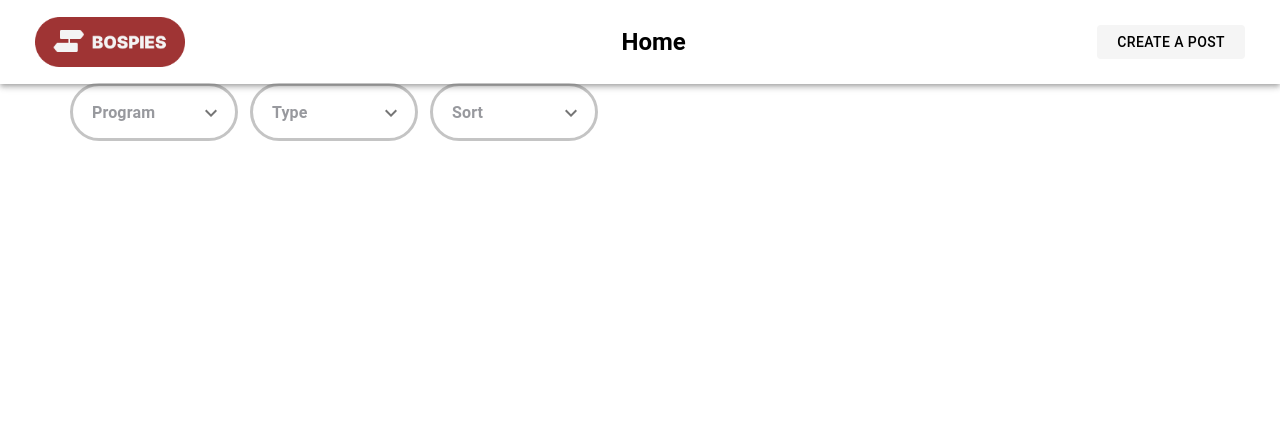
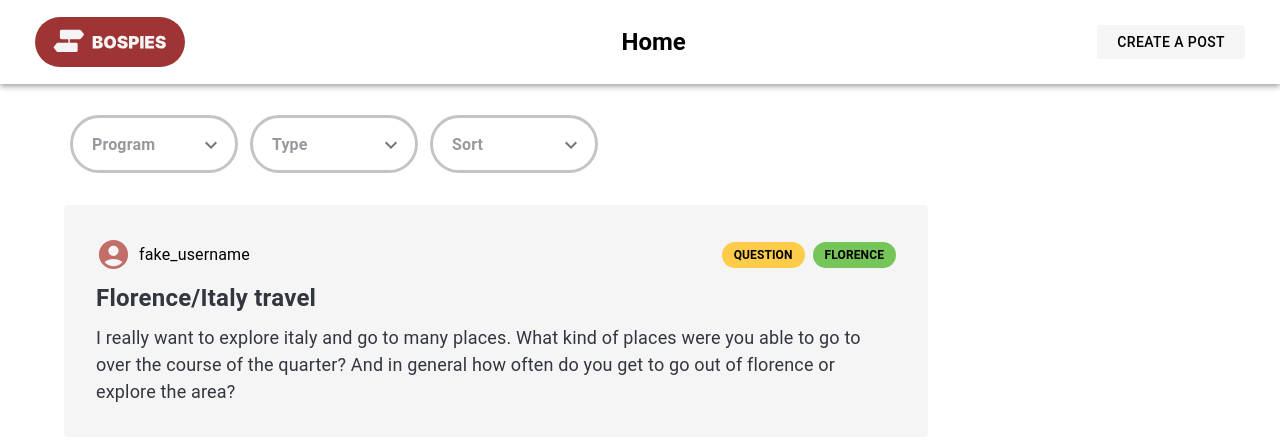
Before and after one commit to DaivdYuan/Bospies, a React (Create React App) app in the folder bospies-app/: page /post/1 in a window 1280 px wide. Shown: the top 440 px of the page. Built offline with nearby package versions, Linux system fonts and the light colour scheme.

Commit message:
Add post card component (IN PROGRESS)

```diff
--- a/bospies-app/src/components/FilterButton.js
+++ b/bospies-app/src/components/FilterButton.js
@@ -4,7 +4,7 @@ import ExpandMoreIcon from '@mui/icons-material/ExpandMore';
 import { styled } from "@mui/system";
 
 const ExpandMoreStyled = styled(ExpandMoreIcon)({
-  color: "green",
+  // color: "green",
   paddingRight: "8px",
   "&.MuiSelect-iconOpen": {
     paddingRight: 0,
--- a/bospies-app/src/components/NavBar.js
+++ b/bospies-app/src/components/NavBar.js
@@ -5,6 +5,7 @@ import Toolbar from '@mui/material/Toolbar';
 import Typography from '@mui/material/Typography';
 import Button from '@mui/material/Button';
 import icon from './../BospiesLogo.png';
+import iconSVG from './../Icon.svg'
 
 let barStyle = {
     color: "black",
@@ -25,7 +26,7 @@ export default function NavBar() {
             <Box sx={{ flexGrow: 1 }}>
                 <AppBar position="static">
                     <Toolbar style={barStyle}>
-                        <img src={icon} width="150"/>
+                        <img src={iconSVG} width="150"/>
                         <Typography variant="h5" style={{marginLeft:"25px"}}>
                             <b>Home</b>
                         </Typography>
--- /dev/null
+++ b/bospies-app/src/components/Post.js
@@ -0,0 +1,71 @@
+import * as React from 'react';
+import { Box, Typography, Grid, Stack, ButtonBase } from '@mui/material';
+import ExpandMoreIcon from '@mui/icons-material/ExpandMore';
+import AccountCircleIcon from '@mui/icons-material/AccountCircle';
+import { styled } from "@mui/system";
+import colors from "../json/colors.json"
+
+const PostBox = styled(Box)({
+  padding: "32px",
+  backgroundColor: "#F5F5F5",
+  // opacity: 0.4,
+  borderRadius: 4,
+  // justifyContent: "flex-start"
+});
+
+const Post = (props) => {
+  const { post } = props;
+
+  return (
+    <PostBox justifyContent="flex-end">
+      <Grid container direction="row" alignItems="center" justifyContent="space-between" sx={{marginBottom: "8px"}}>
+        <Grid item direction="row">
+          <Grid container columnGap={1} alignItems="center">
+            <AccountCircleIcon sx={{color: "#C16D68"}} fontSize="large"/>
+            <Typography sx={{fontSize: "16px"}}>
+              {post.username}
+            </Typography>
+          </Grid>
+        </Grid>
+        <Grid item>
+          <Stack direction="row" columnGap={1}>
+          <Box sx={{
+            backgroundColor: colors[post.type],
+            padding: "4px 12px",
+            borderRadius: 40
+          }}>
+            <Typography sx={{fontWeight: 700, textTransform: "uppercase", fontSize: "12px"}}>
+              {post.type}
+            </Typography>
+          </Box>
+          <Box sx={{
+            backgroundColor: colors[post.program],
+            padding: "4px 12px",
+            borderRadius: 40
+          }}>
+            <Typography sx={{fontWeight: 700, textTransform: "uppercase", fontSize: "12px"}}>
+              {post.program}
+            </Typography>
+          </Box>
+          </Stack>
+        </Grid>
+      </Grid>
+      <Typography sx={{fontSize: "24px", color: "#33363F", fontWeight: 700, marginBottom: "8px"}} textAlign="left">
+        {post.title}
+      </Typography>
+      <Typography sx={{fontSize: "18px", color: "#33363F", fontWeight: 400}} textAlign="left">
+        {post.body}
+      </Typography>
+      {/* <Grid justifyContent="flex-end">
+        <ButtonBase>
+          <Typography sx={{fontSize: "18px", fontWeight: "bold", color: "#33363F",}}>
+            Join Convo
+          </Typography>
+        </ButtonBase>
+      </Grid> */}
+
+    </PostBox>
+  )
+}
+
+export default Post
--- /dev/null
+++ b/bospies-app/src/json/colors.json
@@ -0,0 +1,14 @@
+{
+  "Question": "#FFCC49",
+  "Sharing": "#FF8B49",
+  "Itinerary": "#D049FF",
+  "Berlin": "",
+  "Cape Town": "",
+  "Florence": "#75C558",
+  "Kyoto": "",
+  "Madrid": "",
+  "New York": "",
+  "Oxford": "",
+  "Paris": "",
+  "Santiago": ""
+}
--- a/bospies-app/src/json/homepage_posts.json
+++ b/bospies-app/src/json/homepage_posts.json
@@ -1,11 +1,12 @@
 [
   {
     "username": "fake_username",
-    "date": "",
-    "time": "",
-    "type": "",
-    "category": "",
-    "body": "",
+    "date": "05/07/23",
+    "time": "2:23 PM",
+    "type": "Question",
+    "title": "Florence/Italy travel",
+    "program": "Florence",
+    "body": "I really want to explore italy and go to many places. What kind of places were you able to go to over the course of the quarter? And in general how often do you get to go out of florence or explore the area?",
     "images": [],
     "comments": [],
     "users_joined": []
--- a/bospies-app/src/layouts/HomepageLayout.js
+++ b/bospies-app/src/layouts/HomepageLayout.js
@@ -2,12 +2,15 @@ import { Container } from '@mui/system';
 import { Grid } from '@mui/material';
 import * as React from 'react';
 import FilterButton from '../components/FilterButton';
+import Post from '../components/Post';
 import programs from '../json/programs.json';
 import typeOptions from '../json/type.json';
-import sortOptions from '../json/sort_options.json'
 import NavBar from '../components/NavBar';
+import sortOptions from '../json/sort_options.json';
+import homepagePosts from '../json/homepage_posts.json';
 
 const HomepageLayout = (props) => {
+  const [posts, setPosts] = React.useState(homepagePosts);
   const [program, setProgram] = React.useState('');
   const [type, setType] = React.useState('');
   const [sort, setSort] = React.useState('');
@@ -26,6 +29,7 @@ const HomepageLayout = (props) => {
   return (
     <div>
     <NavBar/>
+    <div style={{height: "32px"}}/>
     <Container maxWidth="lg">
       <Grid container >
         <Grid item xs={12} md={9} >
@@ -40,9 +44,15 @@ const HomepageLayout = (props) => {
               <FilterButton filterName="Sort" filterSelected={sort} handleFilterSelected={handleSortChange} filterOptions={sortOptions} />
             </Grid>
           </Grid>
+          <div style={{height: "32px"}}/>
+          {posts && posts.map((post, index) => {
+            return (
+              <Post post={post}/>
+            )
+          })}
         </Grid>
         <Grid item xs={0} md={3}>
-
+          {/* SIDE BAR */}
         </Grid>
       </Grid>
     </Container>
```
Also changed, not shown: bospies-app/src/Icon.svg (added).
